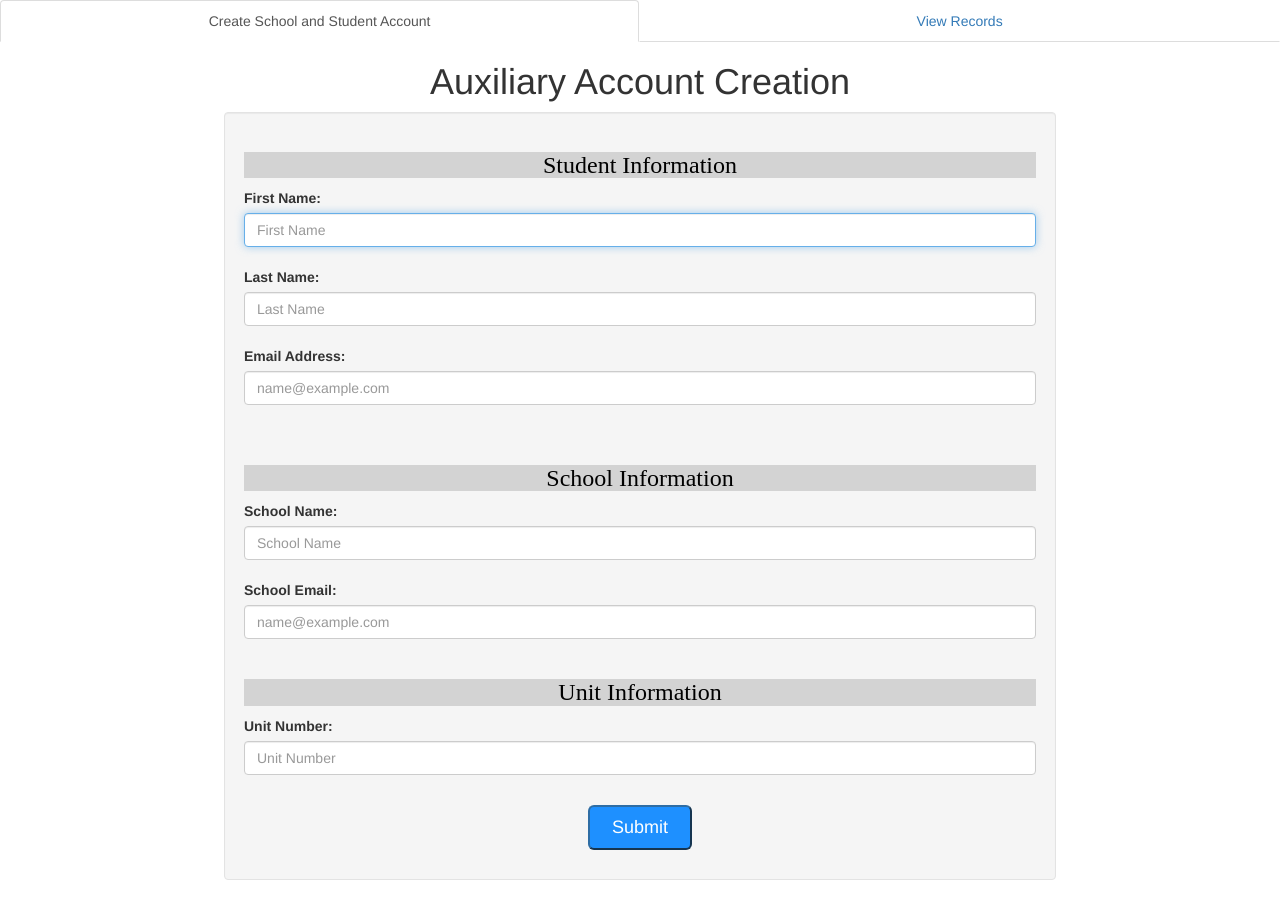
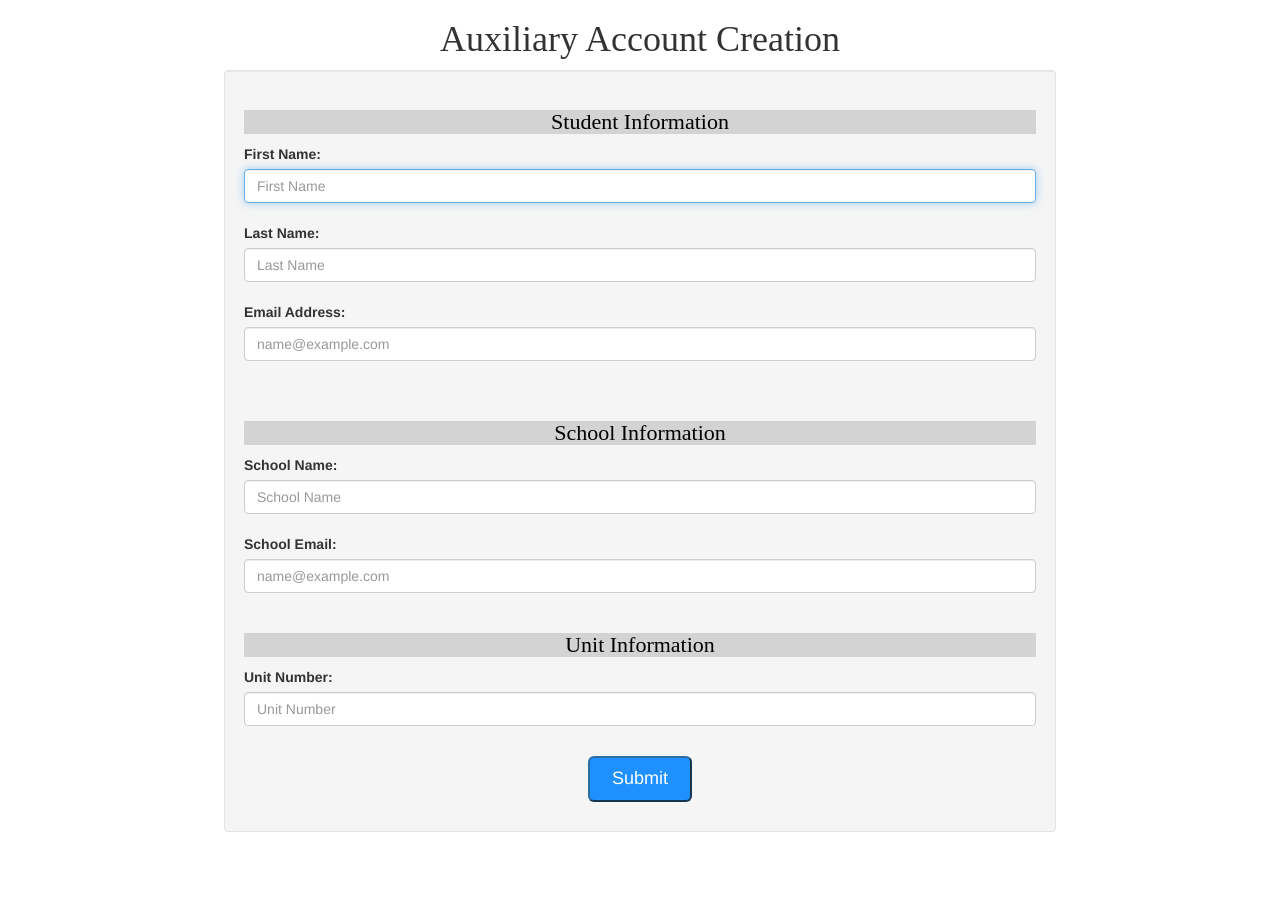
Before and after one commit to gioescobar9/GeorgiaGirlsState, a plain HTML site: page bootStrapMoqups/testSE.html in a window 1280 px wide. After the commit the page ends 870 px from the top, so only its background shows below. Drawn offline with nearby package versions, Linux system fonts and the light colour scheme.

Commit message:
updated css and removed tab feature for now

```diff
--- a/bootStrapMoqups/styleSheet.css
+++ b/bootStrapMoqups/styleSheet.css
@@ -6,6 +6,9 @@
   background-size: cover;
     background-clip: padding-box;
 }*/
+    h1{
+        font-family: "Times New Roman", Times, serif;
+    }
     .form-group{
         height: 100vh;
         object-position: center;
@@ -30,6 +33,7 @@
     h3{
         text-align: center;
         font-family: "Times New Roman", Times, serif;
+        font-size:22px;
         background-color: lightgrey;
         color:black;
     }
--- a/bootStrapMoqups/testSE.html
+++ b/bootStrapMoqups/testSE.html
@@ -16,11 +16,11 @@
 
 <body>
 
-  <ul class="nav nav-tabs nav-justified">
+  <!--<ul class="nav nav-tabs nav-justified">
   <li class="active">
       <a href="testSE.html">Create School and Student Account</a></li>
   <li><a href="records.html">View Records</a></li>
-</ul>
+</ul>*/-->
 
 <h1 align="center">Auxiliary Account Creation</h1>
 
```
